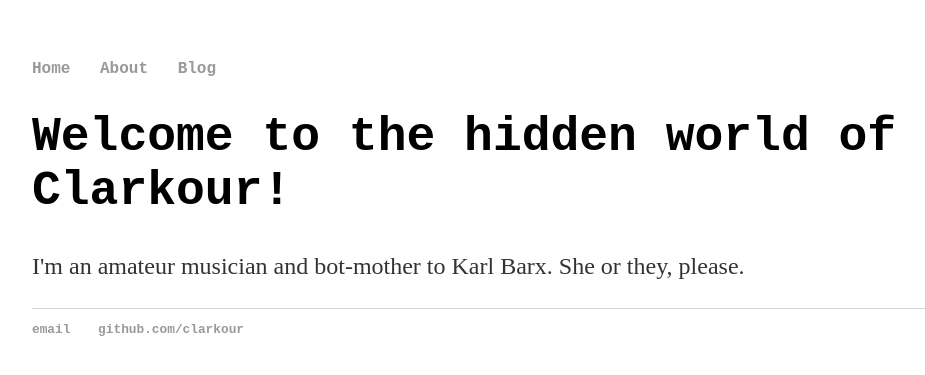
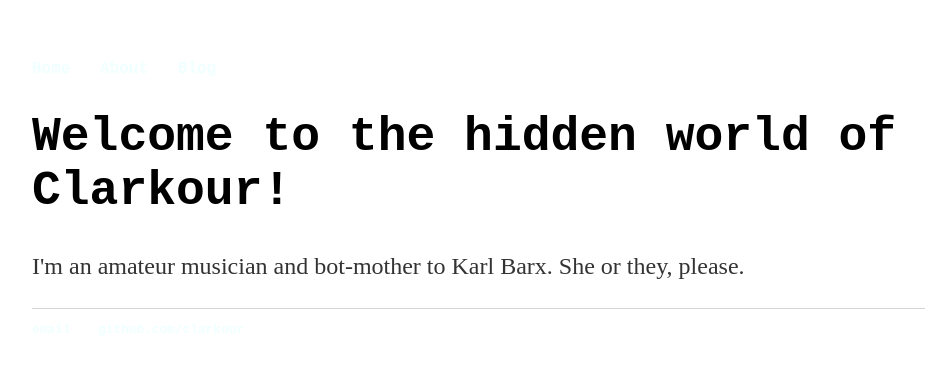
Before and after one commit to clarkour/clarkour.github.io, a Jekyll site: the page built from index.html, in a window 1280 px wide. Shown: the top 375 px of the page, without its empty margins (160-1085 px from the left). Built offline with Jekyll 4.4.1, drawn with Linux system fonts in a browser that asks for light colours.

Commit message:
Update main.css

```diff
--- a/css/main.css
+++ b/css/main.css
@@ -14,7 +14,7 @@ nav ul li, footer ul li {
 }
 a {
     text-decoration: none;
-    color: #999;
+    color: #F0FFFF;
 }
 a:hover {
     text-decoration: underline;
```
